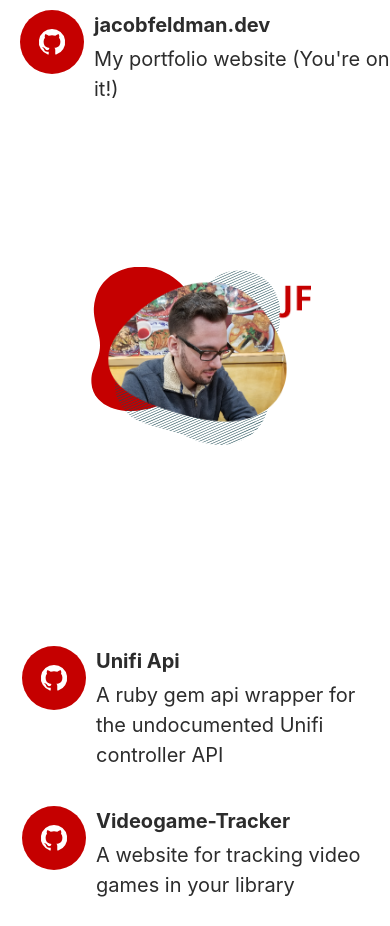
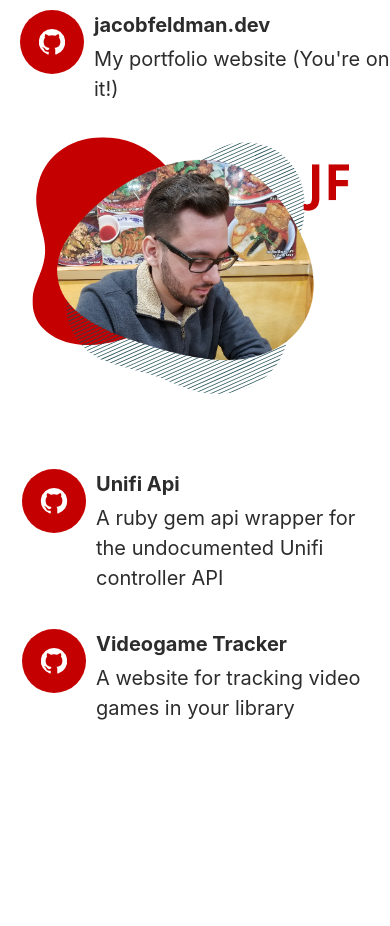
Before and after one commit to cooljacob204/jacobfeldman.dev, a React (Create React App) app: page / in a window 390 px wide. After the commit the page ends 844 px from the top, so only its background shows below. Built offline with nearby package versions, Linux system fonts and the light colour scheme.

Commit message:
Adjusts spacing between elements in mobile

```diff
--- a/src/components/Me/Me.css
+++ b/src/components/Me/Me.css
@@ -39,6 +39,11 @@
 @media screen and (max-width: 864px) {
   .centerpiece {
     margin-left: -20px;
+    margin-top: 4%;
+  }
+
+  .me {
+    margin: 0 0 0 0;
   }
 }
 
--- a/src/components/Me/Me.jsx
+++ b/src/components/Me/Me.jsx
@@ -15,7 +15,7 @@ export default function Me(){
   const calculateScale = () => {
     if (width < 864) {
       // return width * 0.0011574074
-      return width / 864
+      return Math.max((width / 864), .65)
     }
 
     return 1
--- a/src/components/Project/Projects.css
+++ b/src/components/Project/Projects.css
@@ -8,3 +8,9 @@
 .projects > .project{
   margin: 40px 10px
 }
+
+@media screen and (max-width: 864px) {
+  .projects {
+    margin-top: 4%;
+  }
+}
--- a/src/constants/projects.js
+++ b/src/constants/projects.js
@@ -6,7 +6,7 @@ const PROJECTS = [
     source: 'https://github.com/cooljacob204/unifi_api'
   },
   {
-    name: 'Videogame-Tracker',
+    name: 'Videogame Tracker',
     description: 'A website for tracking video games in your library',
     url: 'videogame-tracker.lfp2.dev',
     source: 'https://github.com/cooljacob204/videogame-tracker'
```
